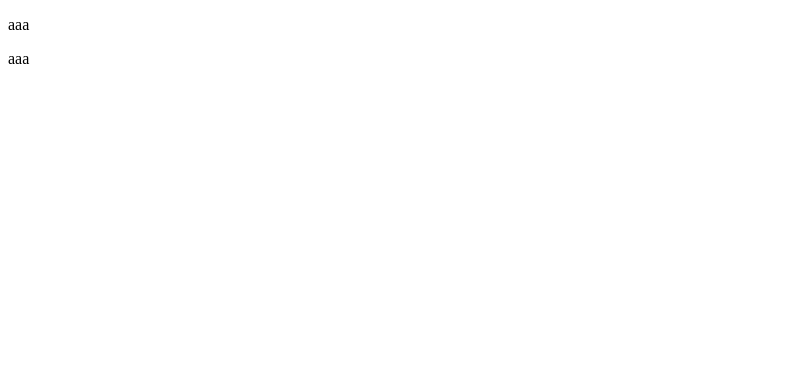
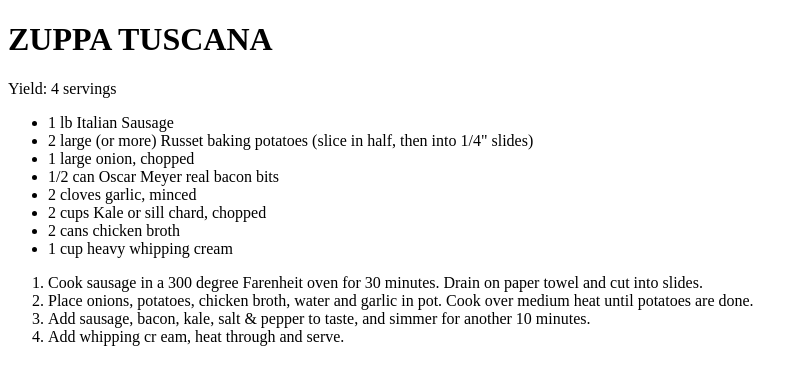
Before and after one commit to thien-truong/thienscorner-api-ruby, a plain HTML site: page index.html in a window 1280 px wide. Shown: the whole page, without its empty margins (0-804 px from the left). Drawn offline with Linux system fonts and the light colour scheme.

Commit message:
Write Zuppa Tuscana recipe into index.html

```diff
--- a/index.html
+++ b/index.html
@@ -5,8 +5,29 @@
 </head>
 
 <body>
-<p>aaa</p>
-<p>aaa</p>
+
+<h1>ZUPPA TUSCANA</h1>
+
+<p>Yield:  4 servings</p>
+
+<ul>
+<li>1 lb Italian Sausage</li>
+<li>2 large (or more) Russet baking potatoes (slice in half, then into 1/4" slides)</li>
+<li>1 large onion, chopped</li>
+<li>1/2 can Oscar Meyer real bacon bits</li>
+<li>2 cloves garlic, minced</li>
+<li>2 cups Kale or sill chard, chopped</li>
+<li>2 cans chicken broth</li>
+<li>1 cup heavy whipping cream</li>
+</ul>
+
+<ol>
+<li>Cook sausage in a 300 degree Farenheit oven for 30 minutes.  Drain on paper towel and cut into slides.</li>
+<li>Place onions, potatoes, chicken broth, water and garlic in pot.  Cook over medium heat until potatoes are done.</li>
+<li>Add sausage, bacon, kale, salt &amp; pepper to taste, and simmer for another 10 minutes.</li>
+<li>Add whipping cr eam, heat through and serve.</li>
+</ol>
+
 </body>
 
 </html>
```
